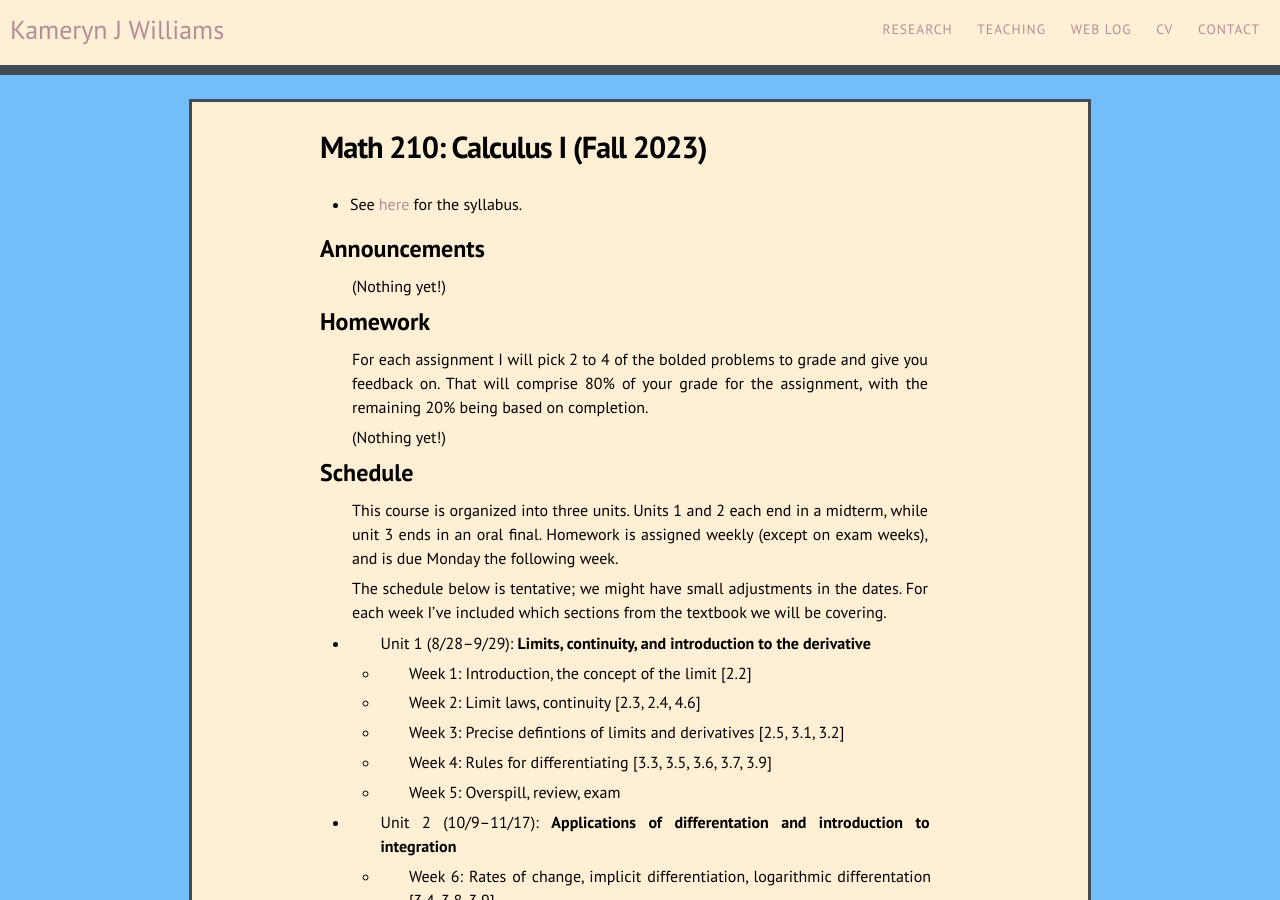
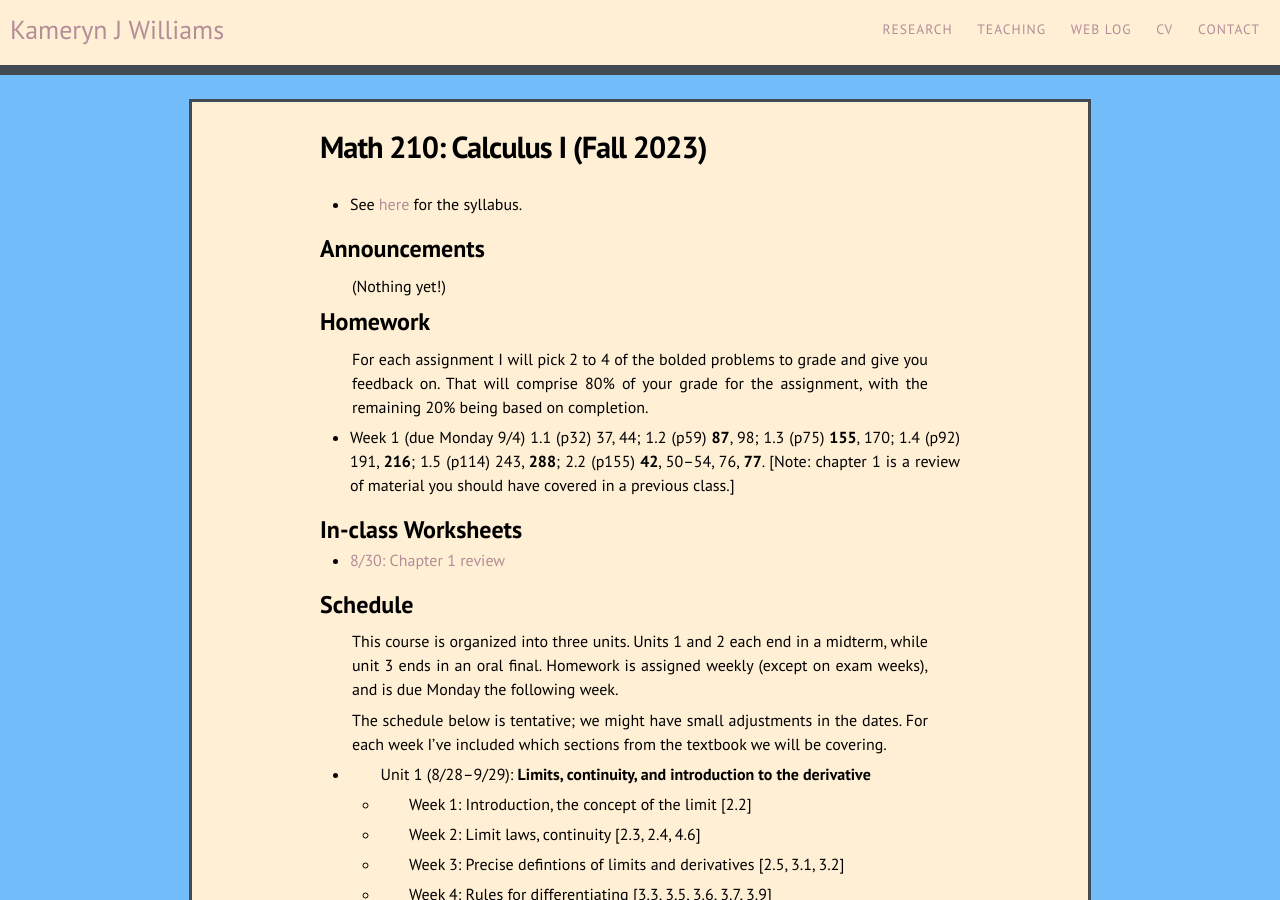
Before and after one commit to kamerynjw/kamerynjw.github.io, a Jekyll site: the page built from teaching/2023/math210.md, in a window 1280 px wide and 900 px high. Built offline with Jekyll 4.4.1, drawn with Linux system fonts in a browser that asks for light colours; nearby versions of some CDN libraries.

Commit message:
added firs worksheet, first homework

```diff
--- a/teaching/2023/math210.md
+++ b/teaching/2023/math210.md
@@ -17,7 +17,12 @@ Homework
 
 For each assignment I will pick 2 to 4 of the bolded problems to grade and give you feedback on. That will comprise 80% of your grade for the assignment, with the remaining 20% being based on completion.
 
-(Nothing yet!)
+* Week 1 (due Monday 9/4) 1.1 (p32) 37, 44; 1.2 (p59) **87**, 98; 1.3 (p75) **155**, 170; 1.4 (p92) 191, **216**; 1.5 (p114) 243, **288**; 2.2 (p155) **42**, 50–54, 76, **77**. [Note: chapter 1 is a review of material you should have covered in a previous class.]
+
+In-class Worksheets
+--------
+
+* [8/30: Chapter 1 review](w8-30.pdf)
 
 Schedule
 --------
```
Also changed, not shown: 1 other file.
